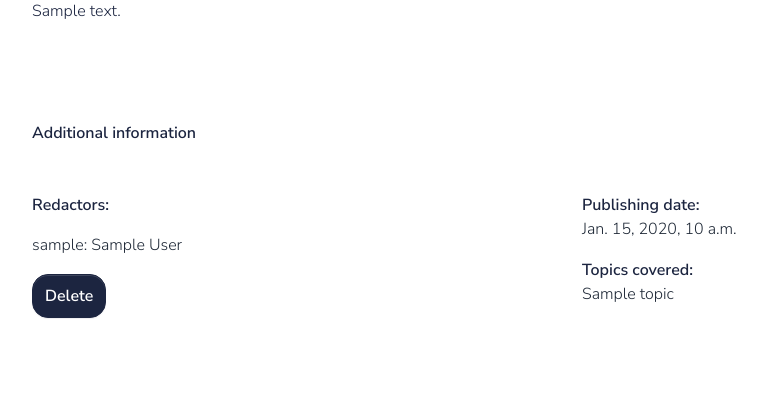
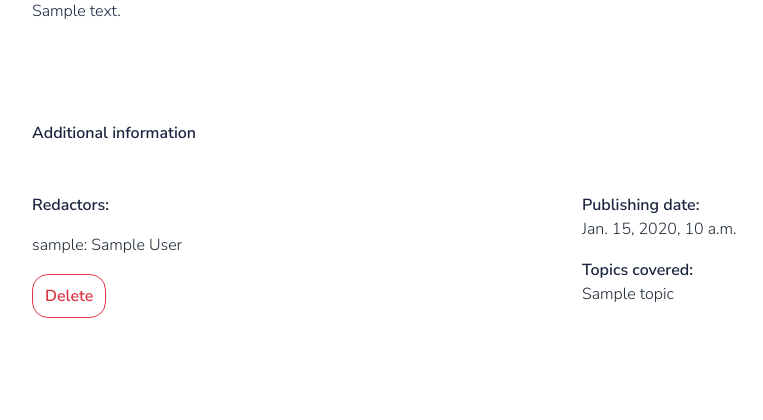
Before and after one commit to oshumska/newspaper-agency, a Django app: page /newspaper/1/ in a window 1280 px wide. Shown: the part 511-931 px from the top of the page, without its empty margins (70-833 px from the left). Run offline with Django 5.2, Linux system fonts and the light colour scheme; tables that the repository leaves empty hold one stand-in row (values such as "Sample post"); some libraries are stand-ins or nearby versions.

Commit message:
add link for deleting newspaper to newsapaper detail page

```diff
--- a/templates/redaction/newspaper_detail.html
+++ b/templates/redaction/newspaper_detail.html
@@ -54,7 +54,7 @@
                             {% for redactor in newspaper.publishers.all %}
                                 <p>{{ redactor.username }}: {{ redactor.first_name }} {{ redactor.last_name }}</p>
                             {% endfor %}
-                        <a href="#" class="btn btn-secondary link-to-page" style="text-align: center">
+                        <a href="{% url 'redaction:newspaper-delete' pk=newspaper.id %}" class="btn btn-outline-danger link-to-page">
                             Delete
                         </a>
                     </div>
```
